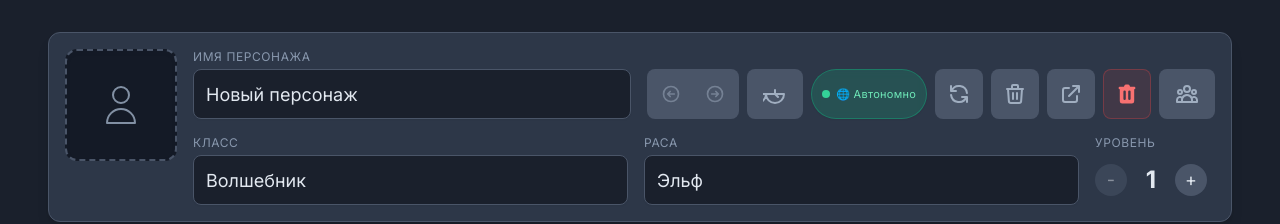
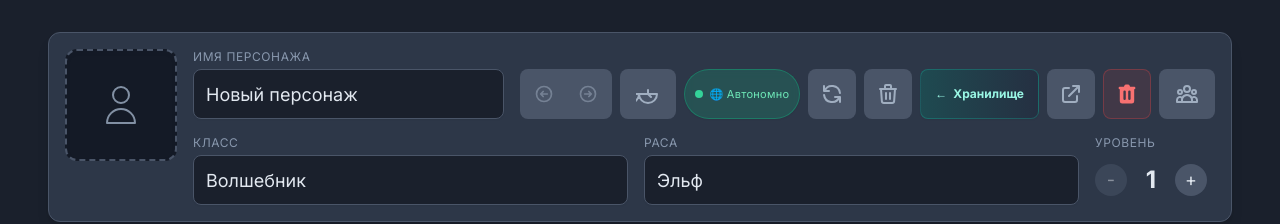
Before and after one commit to Snikerss/dnd-sheet-owlbear-extension, a React (Vite) app: page / in a window 1280 px wide. Both pictures are taken after a click on the button "Создать персонажа". Shown: the top 224 px of the page. Built offline with nearby package versions, Linux system fonts and the light colour scheme; no server answers.

Commit message:
feat(sync): implement selective character room binding filter with visual badges and navigation

```diff
--- a/components/CharacterCard.tsx
+++ b/components/CharacterCard.tsx
@@ -85,7 +85,13 @@ export const CharacterCard: React.FC<CharacterCardProps> = React.memo(({
               {character.boundRooms.length > 1 && ` +${character.boundRooms.length - 1}`}
             </span>
           </div>
-        ) : null}
+        ) : (
+          <div className="absolute top-2 left-2 z-10">
+            <span className="bg-slate-700/80 text-slate-300 text-[10px] px-2 py-0.5 rounded-md backdrop-blur-sm border border-slate-600/40 font-bold">
+              🔒 Локальный
+            </span>
+          </div>
+        )}
         {character.ownerName && (
           <div className="absolute top-2 right-2 z-10">
             <span className="bg-black/60 text-white/90 text-xs px-2 py-1 rounded-md backdrop-blur-sm border border-white/10 font-medium">
--- a/components/CharacterHeader.tsx
+++ b/components/CharacterHeader.tsx
@@ -208,6 +208,13 @@ export const CharacterHeader: React.FC<CharacterHeaderProps> = React.memo(({
                         </svg>
                     </button>
                   )}
+                  <button
+                    onClick={onOpenCharacterManager}
+                    className="h-[50px] px-3.5 flex items-center gap-1.5 bg-gradient-to-r from-teal-800/50 to-slate-800/50 border border-teal-500/30 text-teal-200 text-xs font-bold rounded-lg hover:from-teal-700/60 hover:to-slate-700/60 transition-all active:scale-95 shadow-sm"
+                    data-tooltip="Вернуться в Хранилище персонажей"
+                  >
+                    <span>←</span> Хранилище
+                  </button>
                   {onOpenStandalone && (
                     <button
                       onClick={onOpenStandalone}
```
Also changed, not shown: 1 other file (tests, documents, lock files or other folders).
